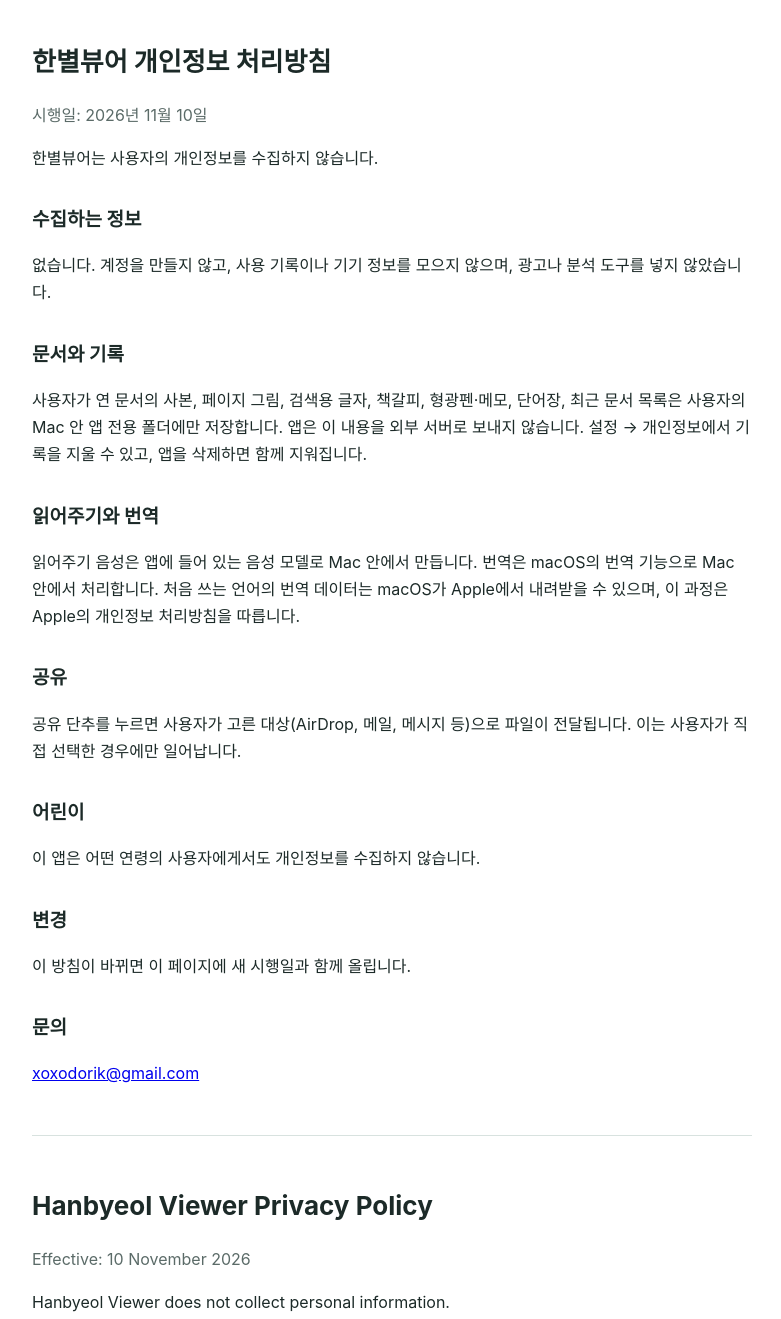
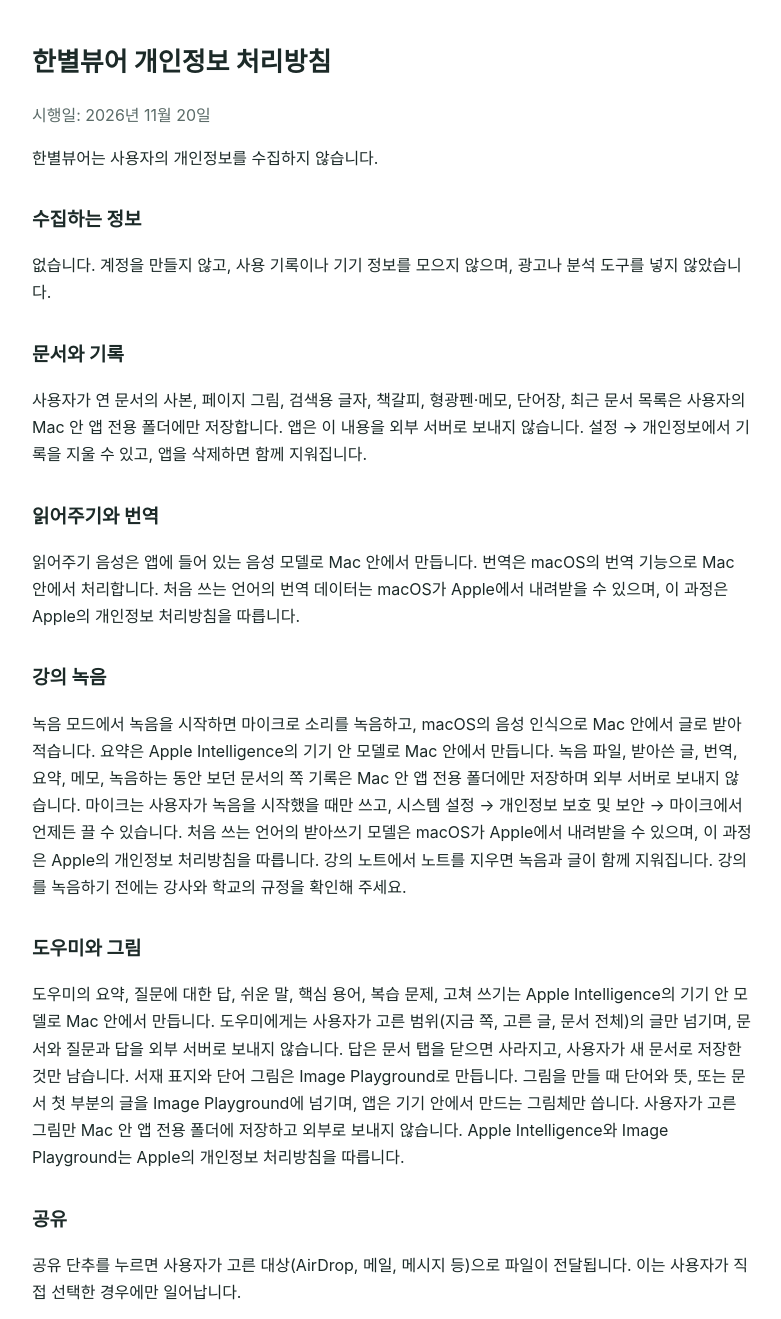
Before and after one commit to Sunstardad/hanbyeolviewer, a plain HTML site: page privacy.html in a window 1280 px wide. Shown: the top 1319 px of the page, without its empty margins (248-1029 px from the left). Drawn offline with Linux system fonts and the light colour scheme.

Commit message:
Privacy policy: lecture recording, assistant and pictures (2.0)
Co-Authored-By: Claude Opus 5.5 <noreply@anthropic.com>

```diff
--- a/privacy.html
+++ b/privacy.html
@@ -13,7 +13,7 @@
 </head>
 <body>
 <h1>한별뷰어 개인정보 처리방침</h1>
-<p class="date">시행일: 2026년 11월 10일</p>
+<p class="date">시행일: 2026년 11월 20일</p>
 <p>한별뷰어는 사용자의 개인정보를 수집하지 않습니다.</p>
 <h2>수집하는 정보</h2>
 <p>없습니다. 계정을 만들지 않고, 사용 기록이나 기기 정보를 모으지 않으며, 광고나 분석 도구를 넣지 않았습니다.</p>
@@ -21,6 +21,10 @@
 <p>사용자가 연 문서의 사본, 페이지 그림, 검색용 글자, 책갈피, 형광펜·메모, 단어장, 최근 문서 목록은 사용자의 Mac 안 앱 전용 폴더에만 저장합니다. 앱은 이 내용을 외부 서버로 보내지 않습니다. 설정 → 개인정보에서 기록을 지울 수 있고, 앱을 삭제하면 함께 지워집니다.</p>
 <h2>읽어주기와 번역</h2>
 <p>읽어주기 음성은 앱에 들어 있는 음성 모델로 Mac 안에서 만듭니다. 번역은 macOS의 번역 기능으로 Mac 안에서 처리합니다. 처음 쓰는 언어의 번역 데이터는 macOS가 Apple에서 내려받을 수 있으며, 이 과정은 Apple의 개인정보 처리방침을 따릅니다.</p>
+<h2>강의 녹음</h2>
+<p>녹음 모드에서 녹음을 시작하면 마이크로 소리를 녹음하고, macOS의 음성 인식으로 Mac 안에서 글로 받아 적습니다. 요약은 Apple Intelligence의 기기 안 모델로 Mac 안에서 만듭니다. 녹음 파일, 받아쓴 글, 번역, 요약, 메모, 녹음하는 동안 보던 문서의 쪽 기록은 Mac 안 앱 전용 폴더에만 저장하며 외부 서버로 보내지 않습니다. 마이크는 사용자가 녹음을 시작했을 때만 쓰고, 시스템 설정 → 개인정보 보호 및 보안 → 마이크에서 언제든 끌 수 있습니다. 처음 쓰는 언어의 받아쓰기 모델은 macOS가 Apple에서 내려받을 수 있으며, 이 과정은 Apple의 개인정보 처리방침을 따릅니다. 강의 노트에서 노트를 지우면 녹음과 글이 함께 지워집니다. 강의를 녹음하기 전에는 강사와 학교의 규정을 확인해 주세요.</p>
+<h2>도우미와 그림</h2>
+<p>도우미의 요약, 질문에 대한 답, 쉬운 말, 핵심 용어, 복습 문제, 고쳐 쓰기는 Apple Intelligence의 기기 안 모델로 Mac 안에서 만듭니다. 도우미에게는 사용자가 고른 범위(지금 쪽, 고른 글, 문서 전체)의 글만 넘기며, 문서와 질문과 답을 외부 서버로 보내지 않습니다. 답은 문서 탭을 닫으면 사라지고, 사용자가 새 문서로 저장한 것만 남습니다. 서재 표지와 단어 그림은 Image Playground로 만듭니다. 그림을 만들 때 단어와 뜻, 또는 문서 첫 부분의 글을 Image Playground에 넘기며, 앱은 기기 안에서 만드는 그림체만 씁니다. 사용자가 고른 그림만 Mac 안 앱 전용 폴더에 저장하고 외부로 보내지 않습니다. Apple Intelligence와 Image Playground는 Apple의 개인정보 처리방침을 따릅니다.</p>
 <h2>공유</h2>
 <p>공유 단추를 누르면 사용자가 고른 대상(AirDrop, 메일, 메시지 등)으로 파일이 전달됩니다. 이는 사용자가 직접 선택한 경우에만 일어납니다.</p>
 <h2>어린이</h2>
@@ -32,7 +36,7 @@
 <hr>
 <h1 lang="en">Hanbyeol Viewer Privacy Policy</h1>
 <div lang="en">
-<p class="date">Effective: 10 November 2026</p>
+<p class="date">Effective: 20 November 2026</p>
 <p>Hanbyeol Viewer does not collect personal information.</p>
 <h2>Information collected</h2>
 <p>None. The app has no account, gathers no usage or device data, and contains no advertising or analytics.</p>
@@ -40,6 +44,10 @@
 <p>Copies of the documents you open, page images, searchable text, bookmarks, highlights and notes, the wordbook and the list of recent documents are stored only in the app's own folder on your Mac. The app does not send them to any server. You can clear the history in Settings → Privacy, and everything is removed when you delete the app.</p>
 <h2>Read aloud and translation</h2>
 <p>Speech is generated on your Mac by a voice model included in the app. Translation is performed on your Mac by the macOS translation feature. The first time a language is used, macOS may download translation data from Apple; that download is covered by Apple's privacy policy.</p>
+<h2>Lecture recording</h2>
+<p>When you start a recording in Recording Mode, the app records sound from the microphone and transcribes it on your Mac with macOS speech recognition. Summaries are made on your Mac by the on-device Apple Intelligence model. Recordings, transcripts, translations, summaries, notes and the record of which document pages were open during a recording are stored only in the app's own folder on your Mac and are never sent to a server. The microphone is used only after you start a recording, and you can turn its access off at any time in System Settings → Privacy &amp; Security → Microphone. The first time a language is transcribed, macOS may download its speech model from Apple; that download is covered by Apple's privacy policy. Deleting a note in Lecture Notes deletes its recording and text. Please check your instructor's and school's rules before recording a lecture.</p>
+<h2>Assistant and pictures</h2>
+<p>The assistant's summaries, answers to questions, plain-words versions, key terms, review quizzes and rewrites are made on your Mac by the on-device Apple Intelligence model. Only the text in the range you choose (this page, a selection or the whole document) is given to it, and your documents, questions and answers are not sent to any server. Answers disappear when you close the document's tab, unless you save one as a new document. Library covers and word pictures are made with Image Playground. To make one, the app passes the word and its meaning, or text from the start of the document, to Image Playground, and uses only the styles that are generated on the device. Only the picture you choose is stored in the app's own folder on your Mac, and it is not sent anywhere. Apple Intelligence and Image Playground are covered by Apple's privacy policy.</p>
 <h2>Sharing</h2>
 <p>When you use the Share button, the file goes to the destination you choose (AirDrop, Mail, Messages and so on). This happens only when you choose it.</p>
 <h2>Children</h2>
```
